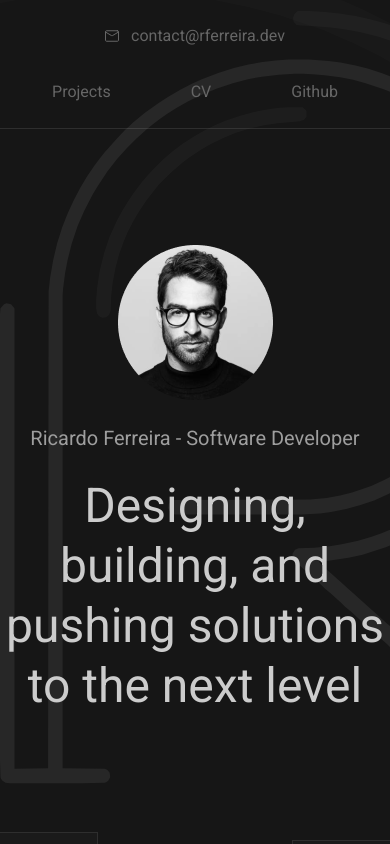
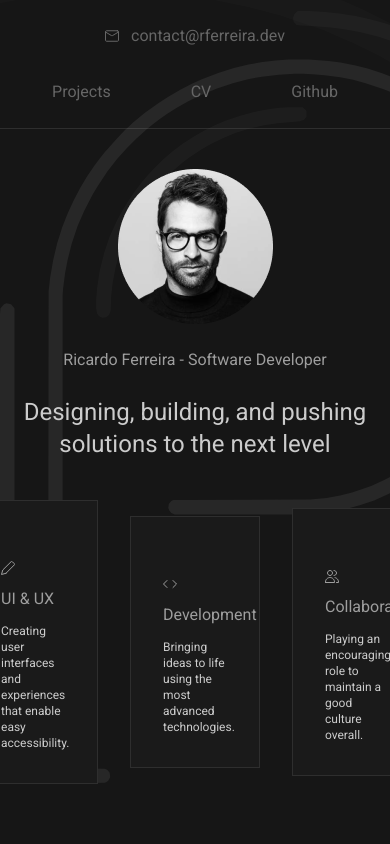
Before and after one commit to ricardoferreirades/ricardoferreirades.github.io, a React (Create React App) app: page / in a window 390 px wide. Built offline with nearby package versions, Linux system fonts and the light colour scheme.

Commit message:
chore(style): make the header section responsive

```diff
--- a/src/components/Description.tsx
+++ b/src/components/Description.tsx
@@ -1,5 +1,5 @@
 export default function Description() {
-    return <h1 className="text-[3rem] text-center text-light-gray max-w-[687px] leading-[3.75rem]">
+    return <h1 className="text-2xl md:text-4xl lg:text-[3rem] text-center text-light-gray lg:max-w-[687px] lg:leading-[3.75rem] max-w-[600px]">
       Designing, building, and pushing solutions to the next level
     </h1>
   }
--- a/src/components/Header.tsx
+++ b/src/components/Header.tsx
@@ -3,9 +3,9 @@ import Description from "./Description";
 
 
 export default function Header() {
-    return <header className="flex flex-col items-center gap-6 mx-auto py-[7.25rem]">
+    return <header className="flex flex-col items-center gap-6 mx-auto py-10 lg:py-[7.25rem]">
       <Avatar />
-      <h2 className="text-medium-gray-2 text-xl">Ricardo Ferreira - Software Developer</h2>
+      <h2 className="text-medium-gray-2 lg:text-xl">Ricardo Ferreira - Software Developer</h2>
       <Description />
     </header>
   };
```
